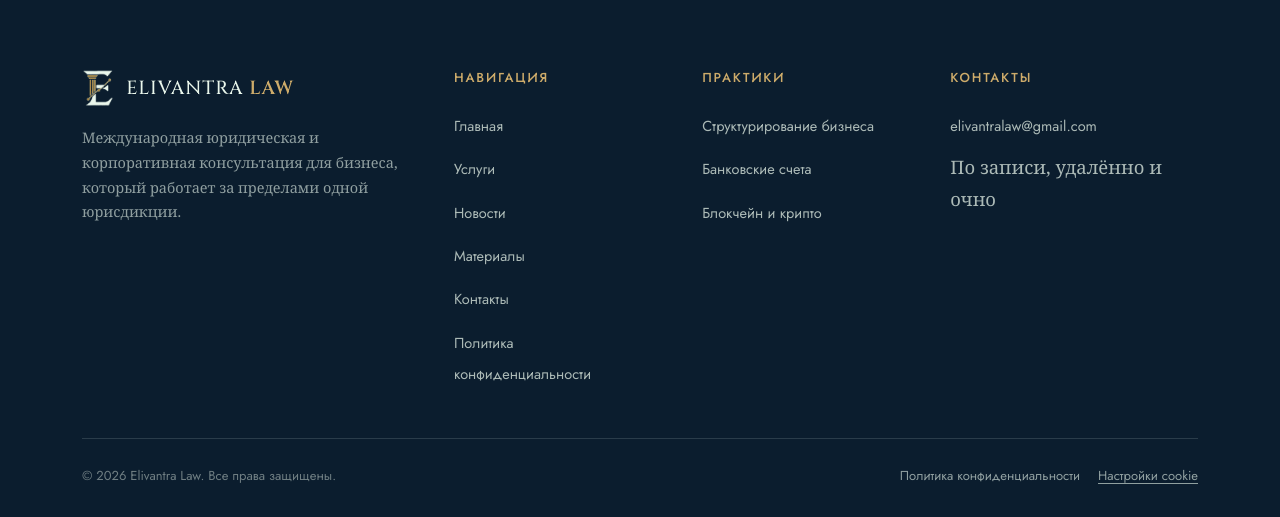
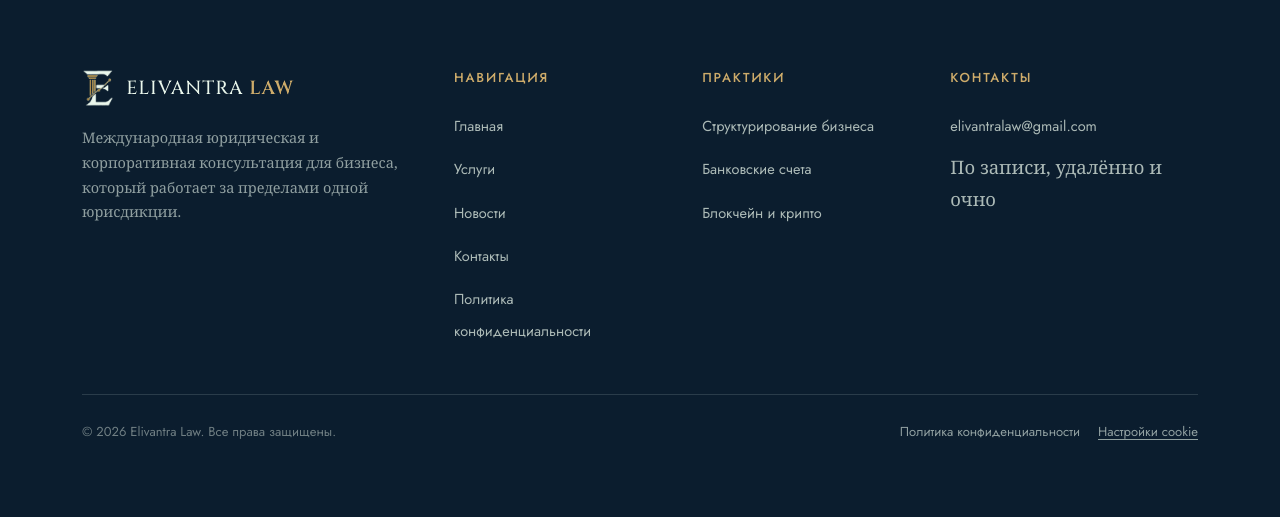
Before and after one commit to ridzekomuri-create/elivantralaw.com, a Flask app: page /contacts in a window 1280 px wide. Shown: the part 1083-1600 px from the top of the page. After the commit the page ends 1523 px from the top, so only its background shows below. Run offline with Flask 3, Linux system fonts and the light colour scheme; data comes from the database, SQL or seed files in the repository; some web fonts are replaced.

Commit message:
Remove Материалы link from footer navigation

```diff
--- a/templates/base.html
+++ b/templates/base.html
@@ -93,7 +93,6 @@
           <li><a href="{{ url_for('home') }}" data-home-link><span class="t-ru">Главная</span><span class="t-en" hidden>Home</span></a></li>
           <li><a href="{{ url_for('home') }}#services"><span class="t-ru">Услуги</span><span class="t-en" hidden>Services</span></a></li>
           <li><a href="{{ url_for('news_list') }}"><span class="t-ru">Новости</span><span class="t-en" hidden>News</span></a></li>
-          <li><a href="{{ url_for('materials') }}"><span class="t-ru">Материалы</span><span class="t-en" hidden>Materials</span></a></li>
           <li><a href="{{ url_for('home') }}#contact"><span class="t-ru">Контакты</span><span class="t-en" hidden>Contact</span></a></li>
           <li><a href="{{ url_for('privacy') }}"><span class="t-ru">Политика конфиденциальности</span><span class="t-en" hidden>Privacy Policy</span></a></li>
         </ul>
```
